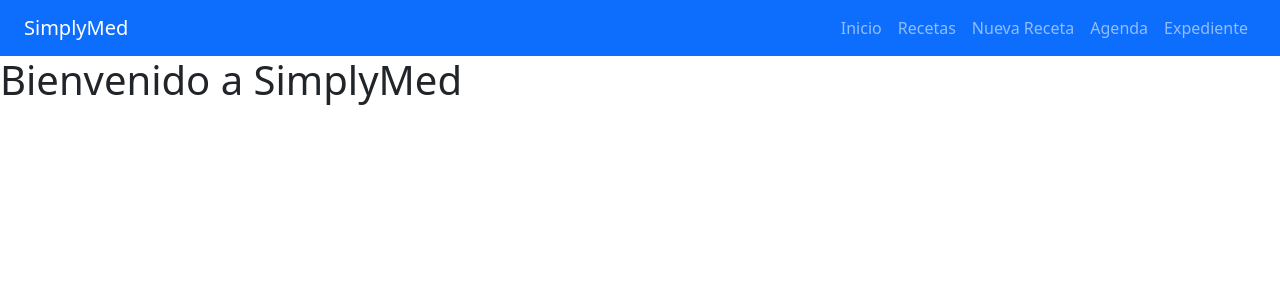
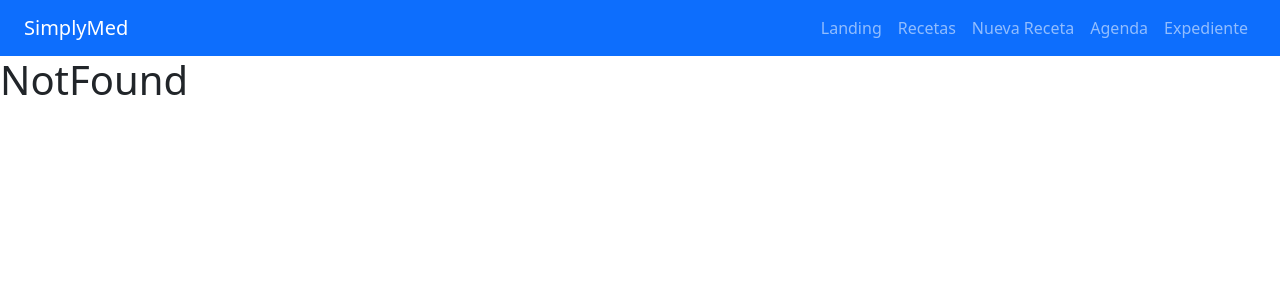
Before and after one commit to FonseAntoIM/SimplyMed, a React (Vite) app: page / in a window 1280 px wide. Shown: the top 300 px of the page. Built offline with nearby package versions, Linux system fonts and the light colour scheme.

Commit message:
Fix rutas a landing page

```diff
--- a/src/App.jsx
+++ b/src/App.jsx
@@ -12,7 +12,7 @@ function App() {
     <BrowserRouter>
       <Navbar />
       <Routes>
-        <Route path="/" element={<Inicio />} />
+        <Route path="/inicio" element={<Inicio />} />
         <Route path="/recetas" element={<Recetas />} />
         <Route path="/agenda" element={<Agenda />} />
         <Route path="/expediente" element={<Expediente />} />
--- a/src/components/Navbar.jsx
+++ b/src/components/Navbar.jsx
@@ -2,13 +2,15 @@ import { Link, NavLink } from 'react-router-dom';
 
 function Navbar() {
   return (
+    // los to estan definidos en src/App.jsx y se cargan desde
+    //  src/pages/
     <nav className="navbar navbar-expand-lg navbar-dark bg-primary px-4">
-      <Link className="navbar-brand" to="/">SimplyMed</Link>
+      <Link className="navbar-brand" to="/inicio">SimplyMed</Link>
 
       <div className="collapse navbar-collapse show">
         <ul className="navbar-nav ms-auto">
           <li className="nav-item">
-          <a className="nav-link" href="/SimplyMed/landing.html">Inicio</a>
+          <a className="nav-link" href="/SimplyMed/landing.html">Landing</a>
           </li>
           <li className="nav-item">
             <NavLink className="nav-link" to="/recetas">Recetas</NavLink>
```
Also changed, not shown: public/landing.html (+8 -2 lines).
